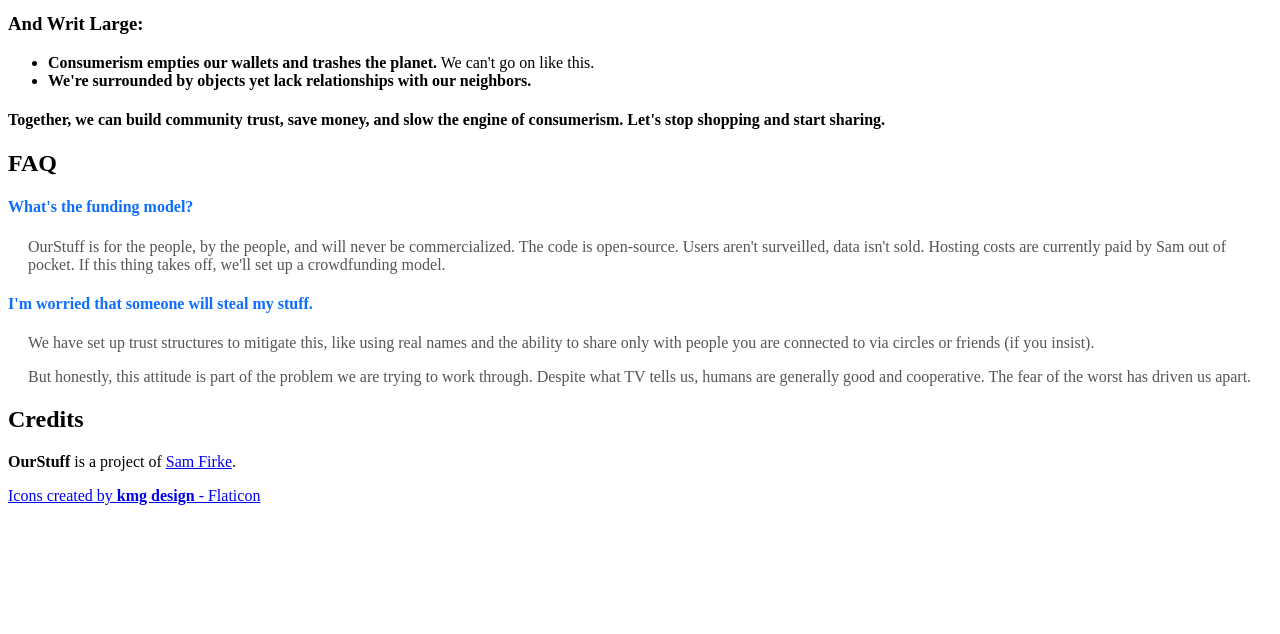
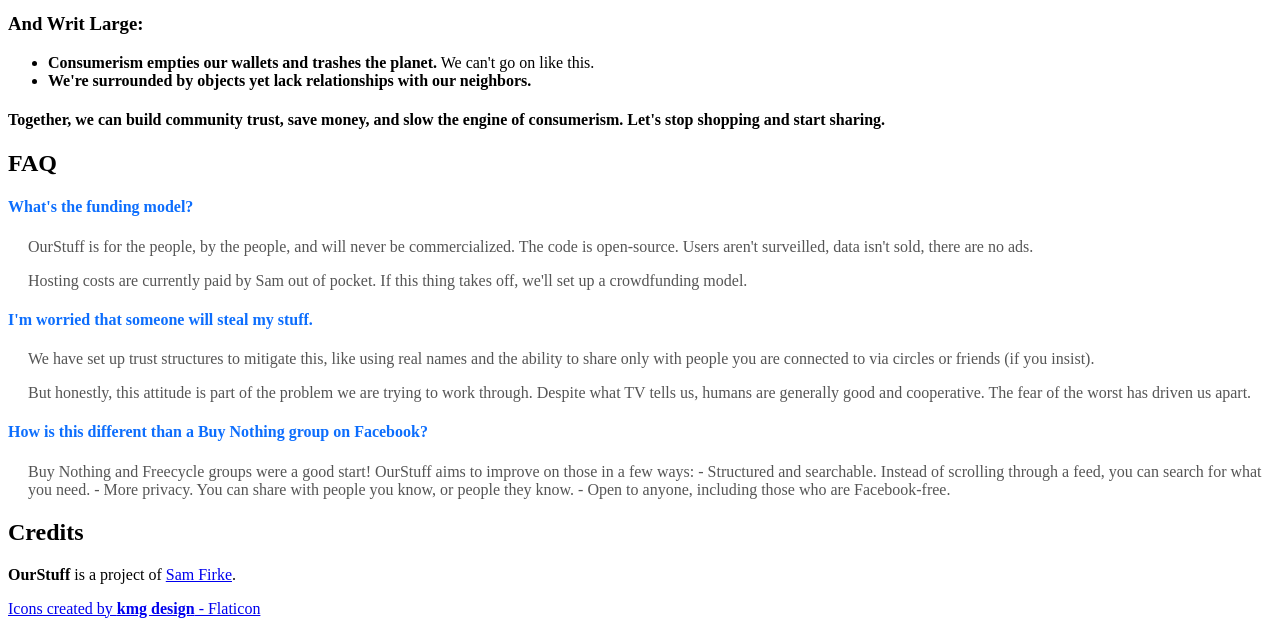
Before and after one commit to sfirke/meutch, a Flask app: page /about in a window 1280 px wide. Shown: the part 346-980 px from the top of the page. Before the commit the page ends 851 px from the top, so only its background shows below. Run offline with Flask 2, Linux system fonts and the light colour scheme.

Commit message:
about: add Buy Nothing FAQ

```diff
--- a/app/templates/main/about.html
+++ b/app/templates/main/about.html
@@ -31,7 +31,10 @@
         <div class="faq-item">
             <h4>What's the funding model?</h4>
             <p>
-                OurStuff is for the people, by the people, and will never be commercialized. The code is open-source. Users aren't surveilled, data isn't sold. Hosting costs are currently paid by Sam out of pocket. If this thing takes off, we'll set up a crowdfunding model.
+                OurStuff is for the people, by the people, and will never be commercialized. The code is open-source. Users aren't surveilled, data isn't sold, there are no ads.
+            </p>
+            <p>
+                Hosting costs are currently paid by Sam out of pocket. If this thing takes off, we'll set up a crowdfunding model.
             </p>
         </div>
         <div class="faq-item">
@@ -43,6 +46,16 @@
                 But honestly, this attitude is part of the problem we are trying to work through. Despite what TV tells us, humans are generally good and cooperative. The fear of the worst has driven us apart.
             </p>
         </div>
+        <div class="faq-item">
+            <h4>How is this different than a Buy Nothing group on Facebook?</h4>
+            <p>
+                Buy Nothing and Freecycle groups were a good start! OurStuff aims to improve on those in a few ways:
+                - Structured and searchable. Instead of scrolling through a feed, you can search for what you need.
+                - More privacy. You can share with people you know, or people they know.
+                - Open to anyone, including those who are Facebook-free.
+            </p>
+        </div>
+
     </div>
 
     <h2 class="mt-5">Credits</h2>
```
